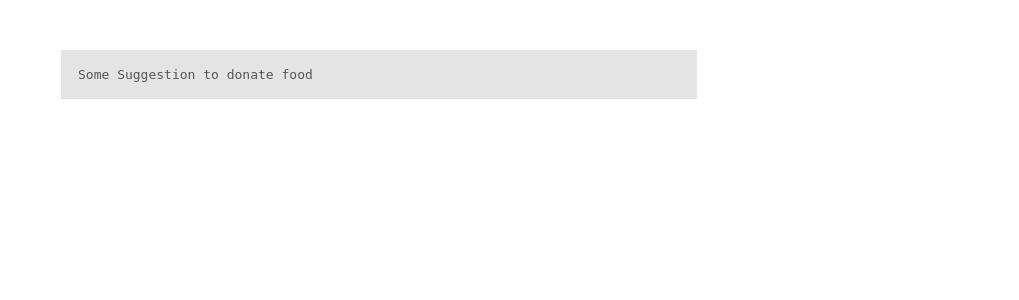
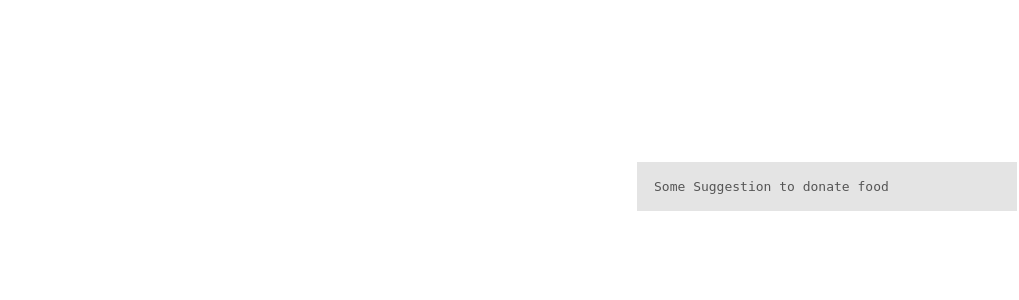
Before and after one commit to namanvashistha/hackfest_18, a PHP site: page /scrap.php in a window 1280 px wide. Shown: the top 300 px of the page, without its empty margins (261-1280 px from the left). Run offline with PHP 8.4, Linux system fonts and the light colour scheme; data that the repository does not hold is empty.

Commit message:
uploading front end scripts between web crawling

```diff
--- a/scrap.php
+++ b/scrap.php
@@ -26,9 +26,12 @@ if(!empty($html)){//check whether the html is returned or not
 }
 
 section {
+	position: fixed;
+	right: 0px;
   display: block;
-  margin: 3rem auto;
-  width: 50%;
+  float: right;
+  width: 30%;
+  top: 20%;
   font-family: monospace;
   color: #555;
 }
```
